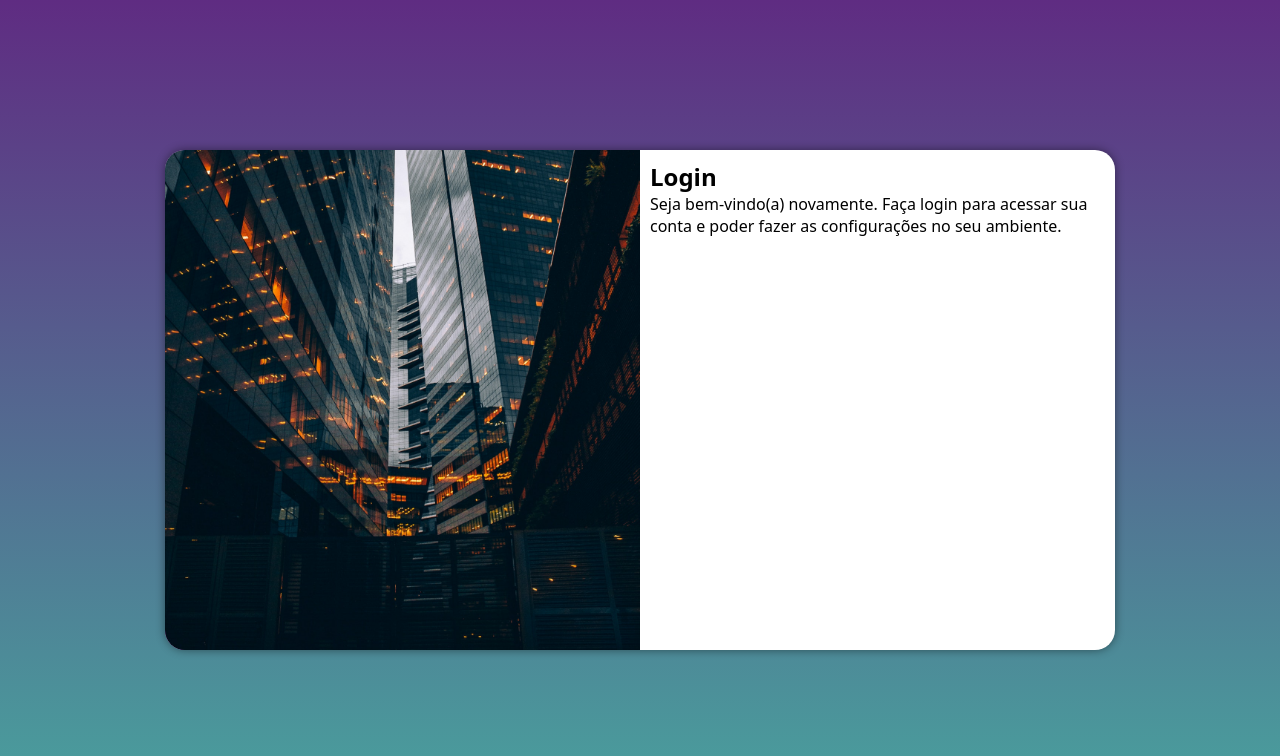
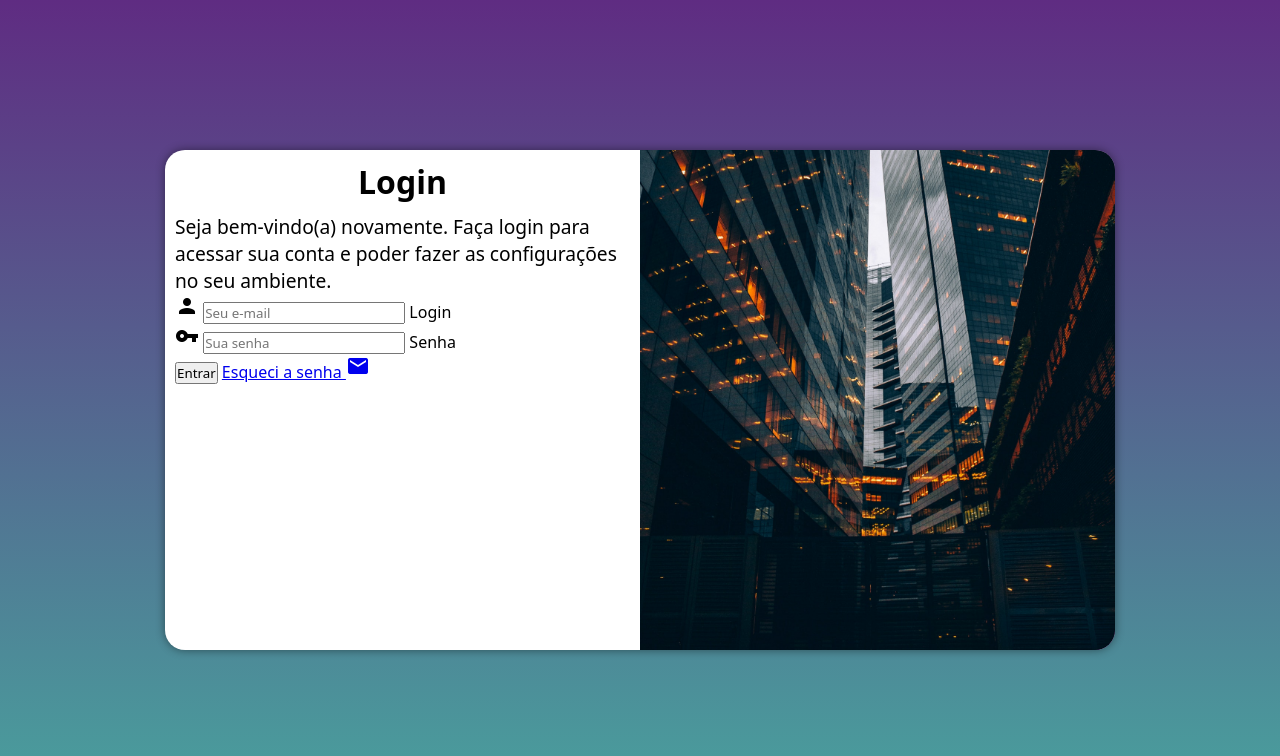
Before and after one commit to rodrigodgo/projeto-login, a plain HTML site: page index.html in a window 1280 px wide. Drawn offline with Linux system fonts and the light colour scheme.

Commit message:
editando formulario

```diff
--- a/estilos/media-query.css
+++ b/estilos/media-query.css
@@ -48,14 +48,22 @@ Grandes telas: acima de 1200px
     }
 
     section#login > div#imagem {
-        float: left;
+        float: right;
         width: 50%;
         height: 100%;
     }
 
     section#login > div#formulario {
-        float: right;
+        float: left;
         width: 50%;
     }
 
+    div#formulario > h1 {
+        font-size: 2em;
+    }
+
+    div#formulario > p {
+        font-size: 1.2em;
+    }
+
 }
--- a/estilos/style.css
+++ b/estilos/style.css
@@ -60,3 +60,12 @@ section#login > div#formulario {
     padding: 10px;
 
 }
+
+div#formulario > h1 {
+    text-align: center;
+    margin-bottom: 10px;
+}
+
+div#formulario > p {
+    font-size: 0.8em;
+}
--- a/index.html
+++ b/index.html
@@ -4,6 +4,7 @@
     <meta http-equiv="X-UA-Compatible" content="IE=edge">
     <meta name="viewport" content="width=device-width, initial-scale=1.0">
     <title>Login</title>
+    <link href="https://fonts.googleapis.com/icon?family=Material+Icons" rel="stylesheet">
     <link rel="stylesheet" href="./estilos/style.css">
     <link rel="stylesheet" href="./estilos/media-query.css">
 </head>
@@ -17,7 +18,22 @@
             <div id="formulario">
                 <h1>Login</h1>
                 <p>Seja bem-vindo(a) novamente. Faça login para acessar sua conta e poder fazer as configurações no seu ambiente.</p>
-                <form action="login.php" method="post">
+                <form action="login.php" method="post" autocomplete="on">
+                    <div class="campo">
+                        <span class="material-icons md-18">person</span>
+                        <input type="email" name="login" id="ilogin" placeholder="Seu e-mail" autocomplete="email" required maxlength="30">
+                        <label for="ilogin">Login</label>
+
+                    </div>
+                    <div class="campo">
+                        <span class="material-icons md-18">vpn_key</span>
+                        <input type="password" name="senha" id="isenha" placeholder="Sua senha" autocomplete="current-password" required minlength="8" maxlength="20">
+                        <label for="isenha">Senha</label>
+                    </div>
+                    <input type="submit" value="Entrar">
+                    <a href="esqueci.html">
+                        Esqueci a senha <span class="material-icons md-18">mail</span>
+                    </a>
 
                 </form>
 
```
